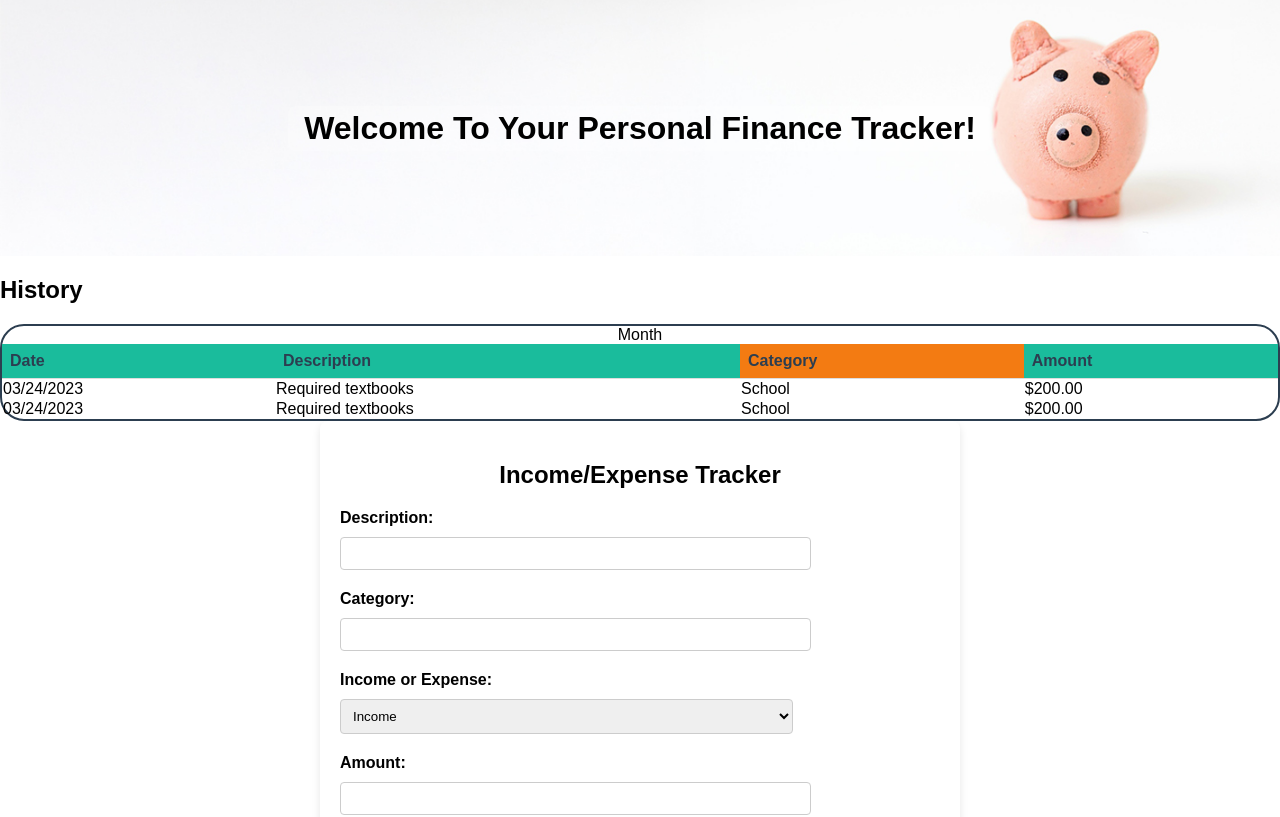
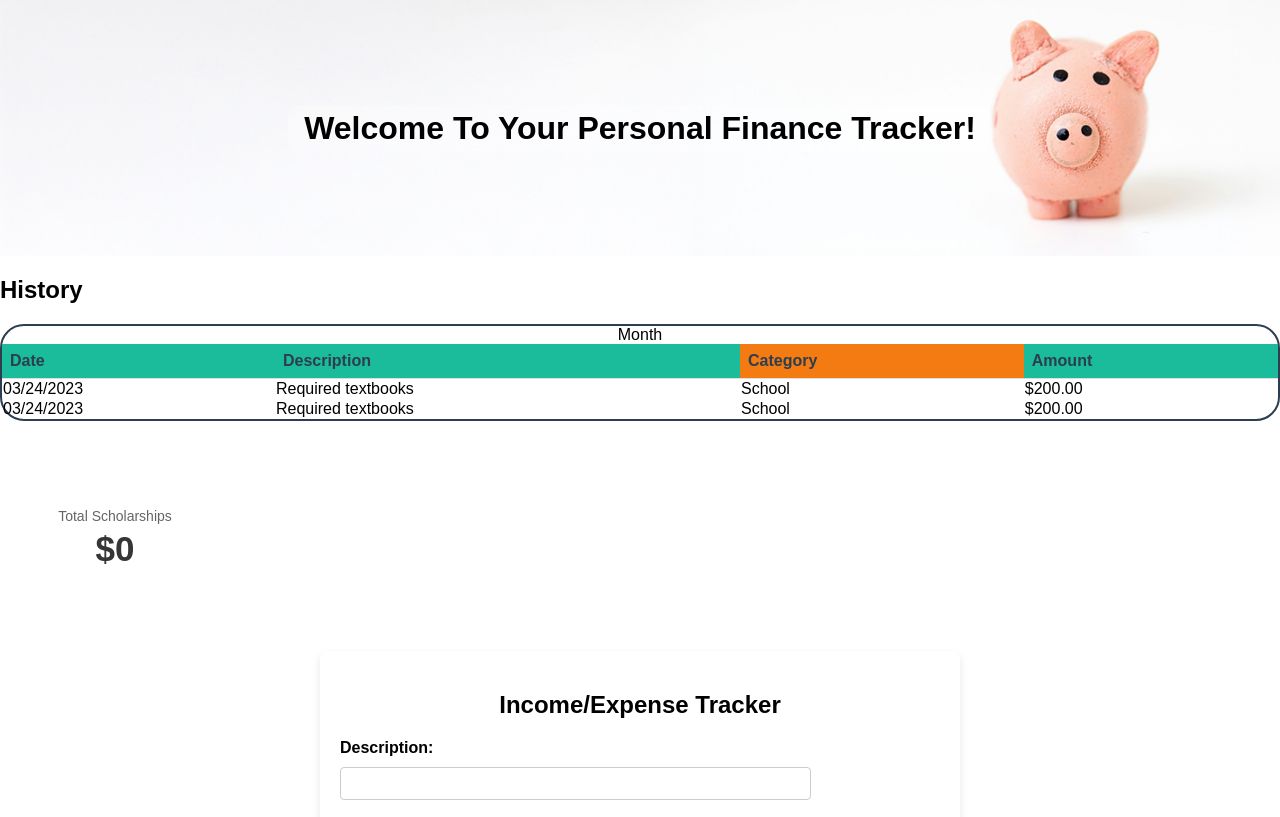
Before and after one commit to Larson04/PersonalFinanceTracker, a Svelte app: page / in a window 1280 px wide. Shown: the top 817 px of the page. Built offline with nearby package versions, Linux system fonts and the light colour scheme.

Commit message:
Added goal circle element and placeholder functionality

```diff
--- a/src/App.svelte
+++ b/src/App.svelte
@@ -2,6 +2,7 @@
   import InputForm from './lib/InputForm.svelte';
   import TransactionTable from './lib/TransactionTable.svelte';
   import Hero from './lib/Hero.svelte';
+  import GoalDisplay from './lib/GoalDisplay.svelte';
 </script>
 
 <header id="header">
@@ -17,6 +18,9 @@
   <div class="listings">
     <TransactionTable />
   </div>
+  <div>
+    <GoalDisplay />
+  </div>
 
   <div id="inputForm">
     <InputForm />
--- /dev/null
+++ b/src/lib/GoalDisplay.svelte
@@ -0,0 +1,248 @@
+<script>
+
+let gpaCols = {"4.00": 0, "3.95": 1,"3.90": 2, "3.85": 3, "3.80": 4, "3.75": 5,"3.70": 6, "3.65": 7, "3.60": 8, "3.55": 9, "3.50": 10}
+let actRows= {"36": 0, "35": 1, "34": 2, "33": 3, "32": 4, "31": 5, "30": 6, "29": 7, "28": 8, "27": 9, "26": 10,"25": 11}
+
+let scholarshipMatrix = [
+  //  0   1   2   3   4   5   6   7   8   9  10
+    [100,100,100,100,100,100,100,100,100,100,100], //0
+    [100,100,100,100,100,100,100,100,100,50, 50],  //1
+    [100,100,100,100,100,100,100,100,50, 50, 50],  //2
+    [100,100,100,100,100,100,100,50, 50, 50, 50],  //3
+    [100,100,100,100,100,100,50, 50, 50, 50, 25],  //4
+    [100,100,100,100,100,50, 50, 50, 50, 25, 25],  //5
+    [100,100,100,100,50, 50, 50, 50, 25, 25, 25],  //6
+    [100,50, 50, 50, 50, 50, 50, 25, 25, 25, 25],  //7
+    [50, 50, 50, 50, 50, 50, 25, 25, 25, 25, 25],  //8
+    [50, 50, 50, 50, 50, 25, 25, 25, 25, 25, 25],  //9
+    [50, 50, 50, 50, 25, 25, 25, 25, 25, 25, 25],  //10
+    [50, 50, 50, 25, 25, 25, 25, 25, 25, 25, 25],  //11
+    [25, 25, 25, 25, 25,  0,  0,  0,  0,  0,  0]   //12
+]
+
+
+function getPercentages(){
+  let row = 6
+  let col = 5
+
+  return scholarshipMatrix[row][col]
+}
+
+function setCSSAnimation(meritPercentage, rmPercentage){
+
+  const styleSheet = document.styleSheets[0];
+
+//   // Remove any existing keyframes rule with the same name
+//   for (let i = 0; i < styleSheet.cssRules.length; i++) {
+//     if (styleSheet.cssRules[i].name === 'progress') {
+//       styleSheet.deleteRule(i);
+//       break;
+//     }
+//   }
+
+  // Create the new keyframes rule
+  const keyframesRule = `
+    @keyframes progress {
+      from {
+        --merit: 0%;
+        --RM: 0%;
+      }
+      to {
+        --merit: ${meritPercentage}%;
+        --RM: ${meritPercentage + rmPercentage}%;
+      }
+    }
+  `;
+
+  // Inject the new keyframes rule
+  styleSheet.insertRule(keyframesRule, styleSheet.cssRules.length);
+
+}
+
+function resetAnimation(element) {
+  element.style.animation = 'none';
+  element.offsetHeight;
+  element.style.setProperty('--tuition', '0%');
+  element.style.setProperty('--merit', '0%');
+  element.style.setProperty('--RM', '0%');
+
+
+}
+
+
+function calculateScholarship(){
+
+
+
+  const tuition = 2400
+  const tuitionPercentage = 100
+  const meritPercentage = getPercentages()
+  const merit =  (meritPercentage * tuition)/tuitionPercentage
+  const rMissionary = 1000
+  const rmPercentage = (rMissionary * tuitionPercentage)/tuition
+
+  let totalPay = tuition - merit - rMissionary
+  let balance = (totalPay > 0) ? totalPay : 0
+  let excess = (totalPay < 0) ? totalPay * -1 : 0
+
+
+  const circle = document.querySelector('.circle');
+  if (circle) {
+    // @ts-ignore
+    circle.style.setProperty('--tuition', `${meritPercentage}%`);
+    // @ts-ignore
+    circle.style.setProperty('--merit', `${meritPercentage}%`);
+    // @ts-ignore
+    circle.style.setProperty('--RM', `${rmPercentage}%`);
+    // @ts-ignore
+    circle.style.animation = '';
+  }
+
+
+  setCSSAnimation(meritPercentage, rmPercentage)
+
+
+}
+
+
+const results =  document.querySelector('.results')
+const pending =  document.querySelector('.pending')
+const resultsContainer = document.querySelector(".resultsContainer")
+const calculator = document.querySelector(".calculator")
+
+
+calculateScholarship()
+
+
+
+
+
+// document.querySelector('#startOver').addEventListener("click", ()=>{
+
+//   document.getElementById('calculatorForm').reset()
+//   resetAnimation(document.querySelector('.circle'))
+
+//   if (calculator.classList.contains('hidden')){
+//     calculator.classList.remove('hidden')
+//     resultsContainer.classList.add('hidden')
+//   }else{
+//     results.classList.add('hidden')
+//     pending.classList.remove('hidden')
+//   }
+
+//   if(window.innerWidth < 1000){
+//     resultsContainer.style.visibility = 'hidden'
+//     // calculator.classList.add('hidden')
+//     // resultsContainer.style.visibility = 'visible'
+//     // resultsContainer.classList.remove('hidden')
+//     resultsContainer.style.height = '0';
+//     resultsContainer.style.width = '0';
+//   }
+// })
+
+
+
+
+</script>
+
+
+<div class="circleContainer">
+    <div class="circle"></div>
+    <div class="textWrapper">
+      <p>Total Scholarships</p>
+      <span class="totalScholarships">$0</span>
+    </div>
+</div>
+
+<style>
+
+@property --merit {
+  syntax: "<percentage>";
+  inherits: true;
+  initial-value: 0%;
+}
+
+@property --RM {
+  syntax: "<percentage>";
+  inherits: true;
+  initial-value: 0%;
+}
+/*
+@keyframes progress {
+  from {
+    --merit: 0%;
+    --RM: 0%
+  }
+
+  to {
+    --merit: 0%;
+    --RM: 0%
+  }
+} */
+
+.circle {
+  --merit: 0%;
+  --RM: 0%;
+
+  background: conic-gradient(
+    at center,
+    var(--merit-color) var(--merit),
+    calc(var(--merit)),
+    var(--RM-color) calc(var(--RM)),
+    calc(var(--RM)),
+    var(--total-color) calc(var(--merit))
+  );
+  animation: progress 2s linear 1 forwards;
+  border-radius: 50%;
+  mask: radial-gradient(circle at center, transparent 55%, black 55%);
+  position: absolute;
+  inset: 0;
+}
+
+.circleContainer {
+  filter: drop-shadow(0 0 0.8vmin hsla(0, 0, 0%, 1));
+  position: relative;
+  width: 200px;
+  margin: 15px;
+  aspect-ratio: 1;
+
+}
+.circle{
+  display: flex;
+  flex-direction: column;
+  align-items: center;
+  justify-content: center;
+
+}
+
+.textWrapper {
+  position: absolute;
+  display: flex;
+  flex-direction: column;
+  align-items: center;
+  justify-content: center;
+  inset: 0;
+  z-index: 1;
+  color:  #656565;
+  text-align: center;
+  font-size: 14px;
+  font-style: normal;
+  font-weight: 400;
+}
+.textWrapper p{
+  margin: .3rem ;
+}
+
+.totalScholarships{
+  color: #363636;
+  text-align: center;
+  font-size: 35px;
+  font-style: normal;
+  font-weight: 700;
+
+}
+
+.circle.animate {
+  animation: progress 2s linear 1 forwards;
+}
+</style>
```
